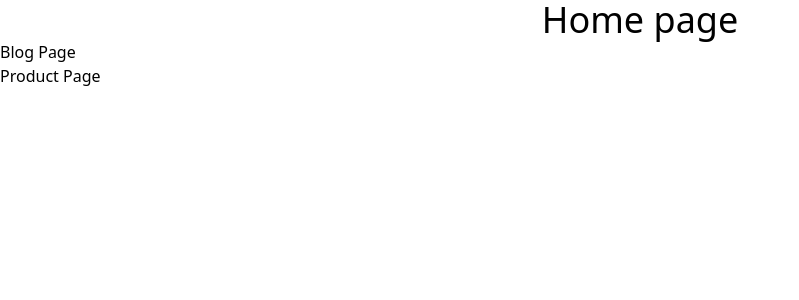
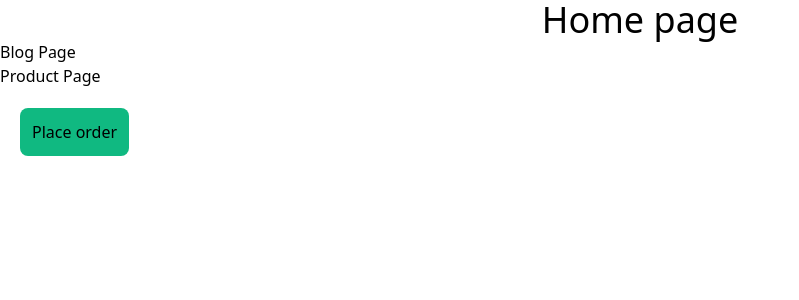
Before and after one commit to Mojahid213/next-beginner, a Next.js app: page / in a window 1280 px wide. Shown: the top 300 px of the page, without its empty margins (0-799 px from the left). Built offline with nearby package versions, Linux system fonts and the light colour scheme.

Commit message:
Navigating Programmatically

```diff
--- a/pages/index.js
+++ b/pages/index.js
@@ -1,6 +1,12 @@
 import Link from "next/link";
+import { useRouter } from "next/router";
 
 export default function Home() {
+  const router = useRouter();
+  const handleClick = () => {
+    console.log("Placing your order");
+    router.push("/product");
+  };
   return (
     <div>
       <h1 className="text-4xl text-center">Home page</h1>
@@ -11,6 +17,12 @@ export default function Home() {
       <Link href="/product">
         <a>Product Page</a>
       </Link>
+      <button
+        onClick={handleClick}
+        className="p-3 bg-green-500 block mt-5 rounded-lg ml-5 focus:ring-2 focus:ring-black ring-offset-2 transition duration-200"
+      >
+        Place order
+      </button>
     </div>
   );
 }
```
